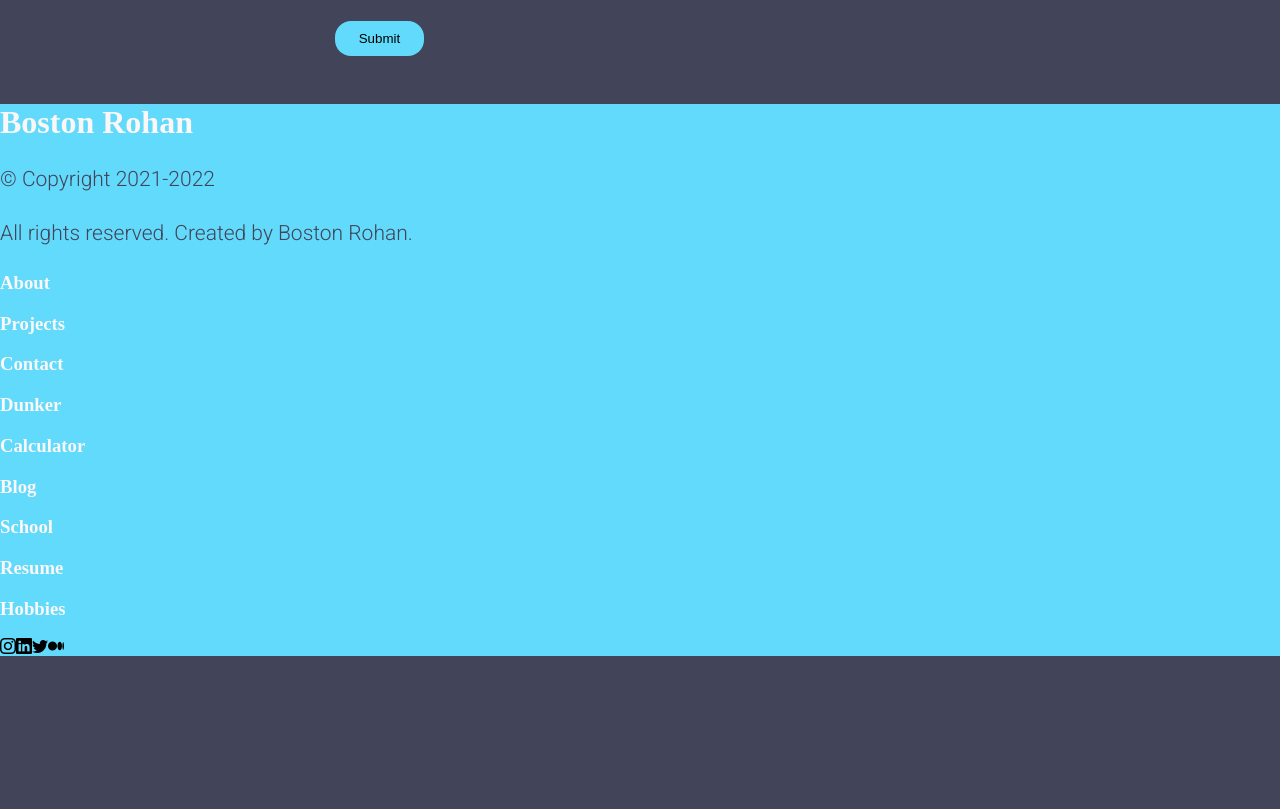
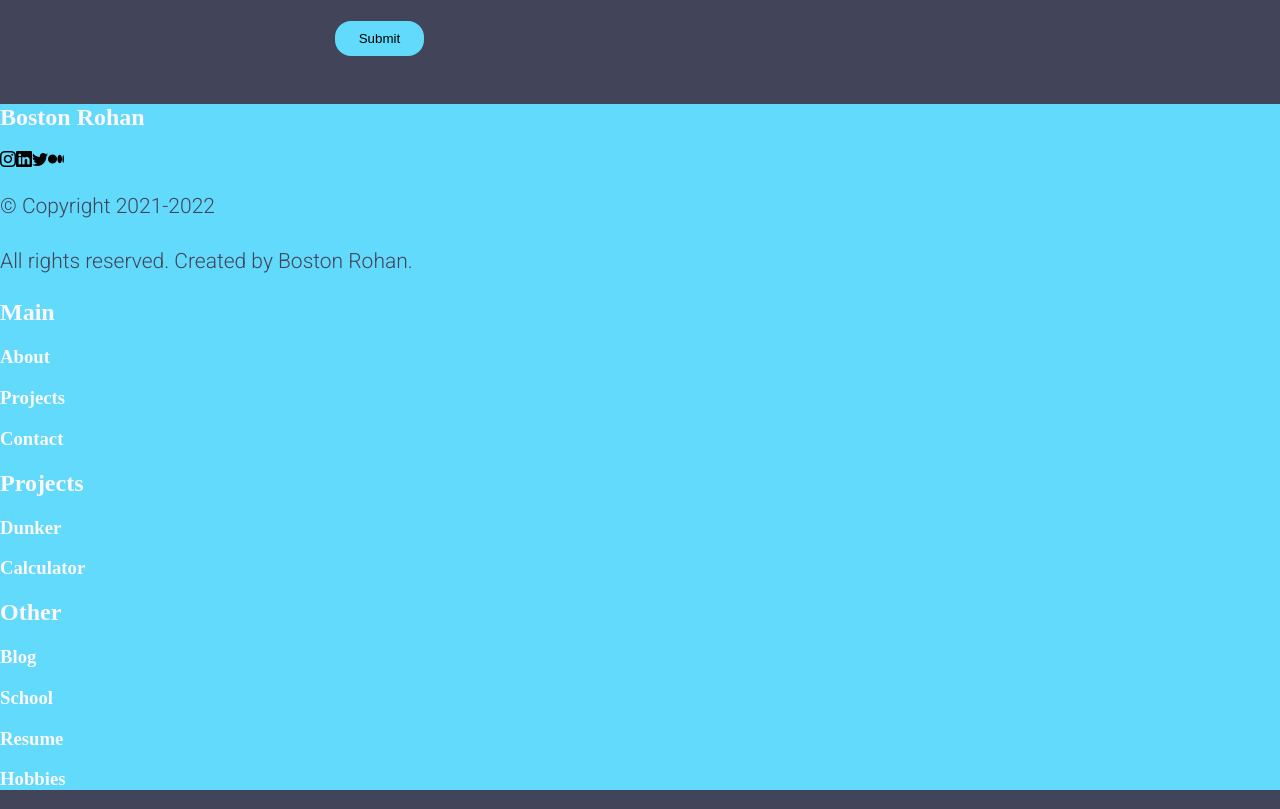
Before and after one commit to BostonRohan/portfolio, a React (Create React App) app: page / in a window 1280 px wide. Shown: the part 3653-4462 px from the top of the page. Before the commit the page ends 4309 px from the top, so only its background shows below. Built offline with nearby package versions, Linux system fonts and the light colour scheme; no server answers.

Commit message:
adjusted structure

```diff
--- a/src/Components/Footer/Footer.js
+++ b/src/Components/Footer/Footer.js
@@ -12,13 +12,36 @@ function Footer() {
     <footer className="Footer">
       <div className="content">
         <div className="title">
-          <h1>Boston Rohan</h1>
+          <section className="title-icons">
+            <h1>Boston Rohan</h1>
+            <i
+              className="bi-instagram instagram-icon"
+              onClick={() =>
+                openInNewTab("https://www.instagram.com/bosston.r/")
+              }
+            />
+            <i
+              className="bi-linkedin linkedin-icon"
+              onClick={() =>
+                openInNewTab("https://www.linkedin.com/in/bostonrohan/")
+              }
+            />
+            <i
+              className="bi-twitter twitter-icon"
+              onClick={() => openInNewTab("https://twitter.com/BostonRohan")}
+            />
+            <i
+              className="bi-medium medium-icon"
+              onClick={() => openInNewTab("https://medium.com/@bostonrohan")}
+            />
+          </section>
           <section className="copyright">
             <p>&copy; Copyright 2021-{year}</p>
             <p>All rights reserved. Created by Boston Rohan.</p>
           </section>
         </div>
         <div className="main">
+          <h2>Main</h2>
           {main.map((title, i) => {
             return (
               <Scroll key={i} to={title} smooth={true}>
@@ -28,6 +51,7 @@ function Footer() {
           })}
         </div>
         <div className="projects">
+          <h2>Projects</h2>
           {projects.map((title, i) => {
             return (
               <Link key={i} to={`/projects/${title.toLowerCase()}`}>
@@ -35,35 +59,16 @@ function Footer() {
               </Link>
             );
           })}
-          <div className="other">
-            {other.map((title, i) => {
-              return (
-                <Link key={i} to={title.toLowerCase()}>
-                  <h3>{title}</h3>
-                </Link>
-              );
-            })}
-          </div>
         </div>
-        <div className="icons">
-          <i
-            className="bi-instagram instagram-icon"
-            onClick={() => openInNewTab("https://www.instagram.com/bosston.r/")}
-          />
-          <i
-            className="bi-linkedin linkedin-icon"
-            onClick={() =>
-              openInNewTab("https://www.linkedin.com/in/bostonrohan/")
-            }
-          />
-          <i
-            className="bi-twitter twitter-icon"
-            onClick={() => openInNewTab("https://twitter.com/BostonRohan")}
-          />
-          <i
-            className="bi-medium medium-icon"
-            onClick={() => openInNewTab("https://medium.com/@bostonrohan")}
-          />
+        <div className="other">
+          <h2>Other</h2>
+          {other.map((title, i) => {
+            return (
+              <Link key={i} to={title.toLowerCase()}>
+                <h3>{title}</h3>
+              </Link>
+            );
+          })}
         </div>
       </div>
     </footer>
```
